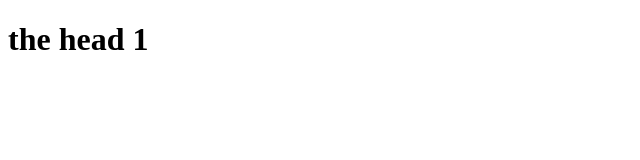
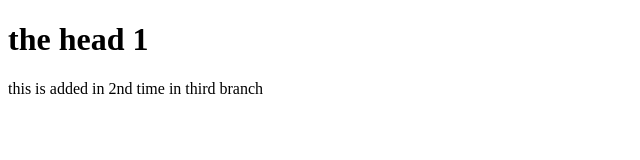
Before and after one commit to EaseMyResume/Emr, a plain HTML site: page Desktop/collab/head.html in a window 1280 px wide. Shown: the whole page, without its empty margins (0-640 px from the left). Drawn offline with Linux system fonts and the light colour scheme.

Commit message:
2nd time added in third branch

```diff
--- a/Desktop/collab/head.html
+++ b/Desktop/collab/head.html
@@ -7,5 +7,6 @@
 </head>
 <body>
      <h1>the head 1</h1>
+     <p> this is added in 2nd time in third branch</p>
 </body>
 </html>
```
